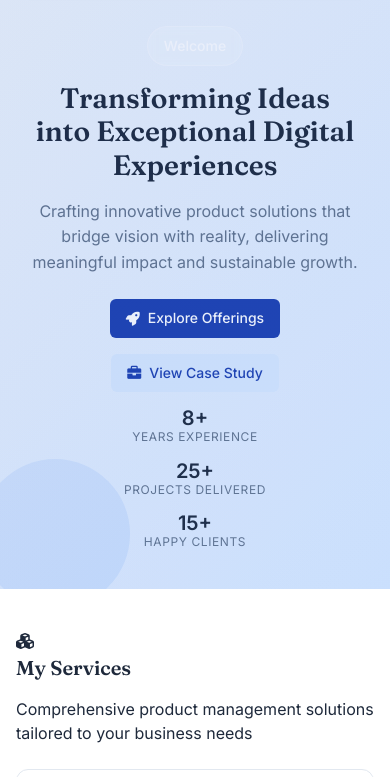
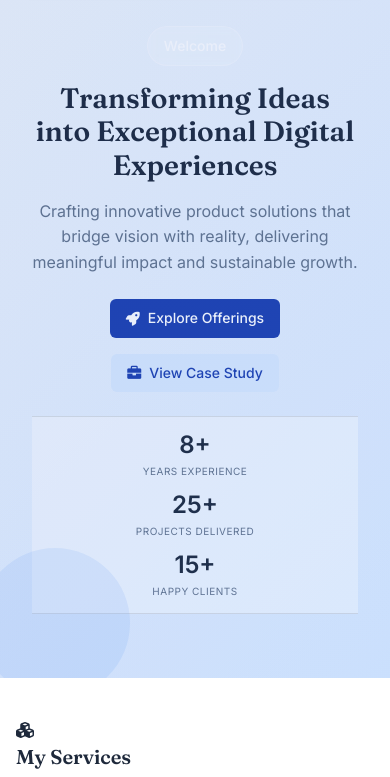
Before and after one commit to JasleenS-product/product-with-jasleen-website, a plain HTML site: page index.html in a window 390 px wide. Shown: the part 395-1172 px from the top of the page. Drawn offline with Linux system fonts and the light colour scheme.

Commit message:
Fix mobile hero stats layout

```diff
--- a/css/styles.css
+++ b/css/styles.css
@@ -741,33 +741,41 @@ p {
     }
 
     .hero-stats {
+        display: flex;
         flex-direction: row;
         justify-content: space-between;
         gap: var(--space-2);
+        margin: var(--space-6) 0;
+        padding: var(--space-4) var(--space-2);
+        border-top: 1px solid rgba(0, 0, 0, 0.1);
+        border-bottom: 1px solid rgba(0, 0, 0, 0.1);
         flex-wrap: nowrap;
-        margin-top: var(--space-4);
-        padding: 0 var(--space-2);
+        background: rgba(255, 255, 255, 0.5);
     }
 
     .stat-item {
         flex: 1;
         text-align: center;
-        display: flex;
-        flex-direction: column;
-        align-items: center;
-        gap: 2px;
+        min-width: 0;
+        padding: 0 var(--space-1);
     }
 
     .stat-number {
-        font-size: var(--text-xl);
+        font-size: var(--text-2xl);
+        font-weight: 600;
+        color: var(--text-primary);
         display: block;
+        margin-bottom: 4px;
         line-height: 1;
     }
 
     .stat-text {
-        font-size: var(--text-xs);
+        font-size: 10px;
+        color: var(--text-secondary);
+        text-transform: uppercase;
+        letter-spacing: 0.05em;
+        line-height: 1.2;
         display: block;
-        line-height: 1.2;
         white-space: normal;
         word-wrap: break-word;
     }
```
